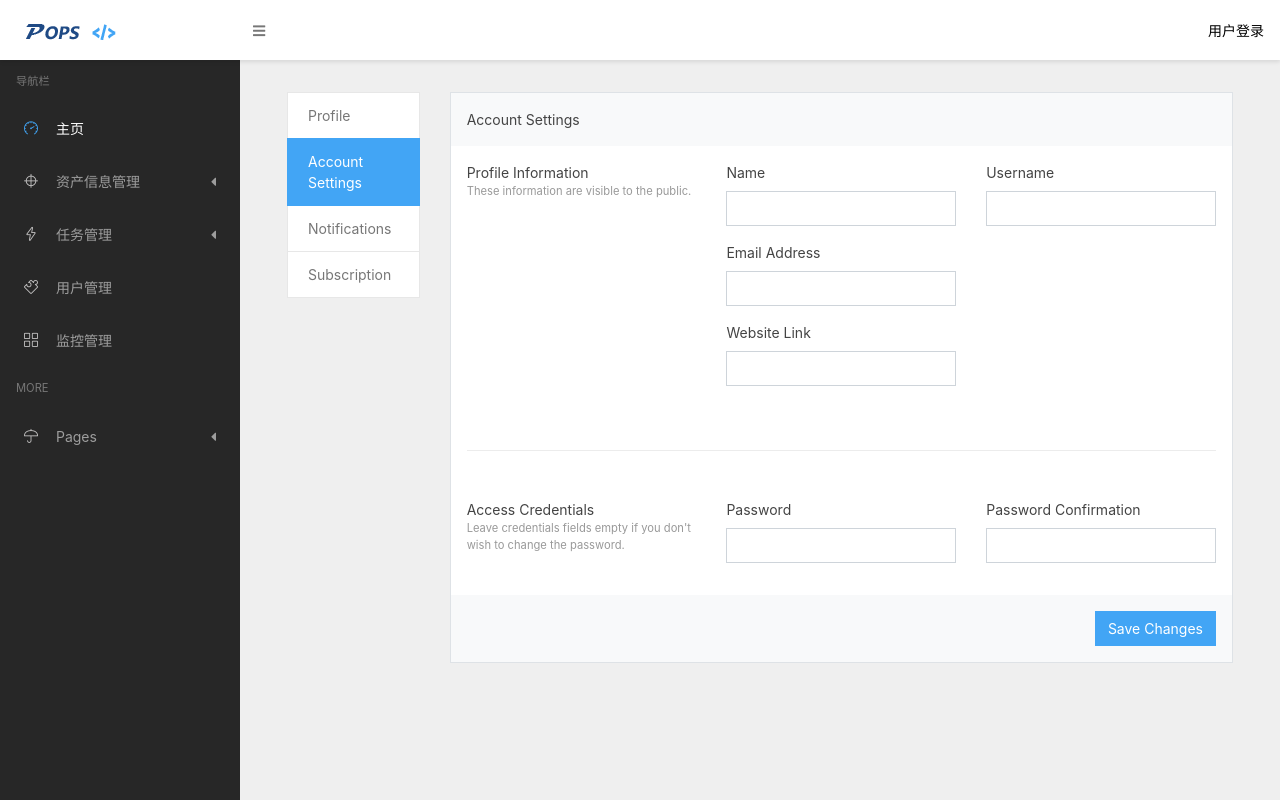
After one commit to LettyCai/OpsAuto, a Django app: page /usersettings/ in a window 1280 px wide. The commit adds this page. Run offline with Django 3.2, Linux system fonts and the light colour scheme; some libraries are stand-ins or nearby versions.

Commit message:
modefy-pages

```diff
--- a/OpsAuto/urls.py
+++ b/OpsAuto/urls.py
@@ -17,7 +17,7 @@ from django.contrib import admin
 from django.urls import path,re_path
 from hostsinfo.views import HostInfoView,AddHostView,CollectHostView,AddGroupView,GroupListView,HostDetailView
 from taskdo.views import KillTtypView, UploadView
-from users.views import IndexView,LoginView,LogoutView,UsersListView
+from users.views import IndexView,LoginView,LogoutView,UsersListView,UserSettingsView
 
 urlpatterns = [
     path('index/',  IndexView.as_view(),name="index"),
@@ -33,4 +33,5 @@ urlpatterns = [
     path('logout/', LogoutView.as_view(), name="logout"),
     re_path(r'^hostdetail(?P<host_id>.*)/$',HostDetailView.as_view(),name="hostdetail"),
     path('userlist/',UsersListView.as_view(), name="userlist"),
+    path('usersettings/',UserSettingsView.as_view(), name="usersettings"),
 ]
--- a/hostsinfo/views.py
+++ b/hostsinfo/views.py
@@ -119,7 +119,8 @@ class AddGroupView(View):
             return render(request,"500.html",{"status":"failed","error":"the group has added!"})
         else:
             group.save()
-            return render(request, "group-list.html", {"status": "success"})
+            groups = HostGroup.objects.all()
+            return render(request, "group-list.html", {"status": "success",'groups':groups})
 
 class HostDetailView(View):
     def get(self,request,host_id):
--- a/templates/500.html
+++ b/templates/500.html
@@ -5,9 +5,9 @@
     <meta name="viewport" content="width=device-width, user-scalable=no, initial-scale=1.0, maximum-scale=1.0, minimum-scale=1.0">
     <meta http-equiv="X-UA-Compatible" content="ie=edge">
     <title>Carbon - Admin Template</title>
-    <link rel="stylesheet" href="./vendor/simple-line-icons/css/simple-line-icons.css">
-    <link rel="stylesheet" href="./vendor/font-awesome/css/fontawesome-all.min.css">
-    <link rel="stylesheet" href="./css/styles.css">
+    <link rel="stylesheet" href="/static/vendor/simple-line-icons/css/simple-line-icons.css">
+    <link rel="stylesheet" href="/static/vendor/font-awesome/css/fontawesome-all.min.css">
+    <link rel="stylesheet" href="/static/css/styles.css">
 </head>
 <body>
 <div class="page-wrapper flex-row align-items-center">
--- a/templates/base.html
+++ b/templates/base.html
@@ -40,7 +40,7 @@
                         <i class="fa fa-user"></i> Profile
                     </a>
 
-                   <a href="#" class="dropdown-item">
+                   <a href="/usersettings/" class="dropdown-item">
                         <i class="fa fa-wrench"></i> Settings
                     </a>
 
@@ -72,20 +72,20 @@
 
                     <li class="nav-item nav-dropdown">
                         <a href="#" class="nav-link nav-dropdown-toggle">
-                            <i class="icon icon-graph"></i> 资产信息管理 <i class="fa fa-caret-left"></i>
+                            <i class="icon icon-target"></i> 资产信息管理 <i class="fa fa-caret-left"></i>
                         </a>
 
                         <ul class="nav-dropdown-items">
                             <li class="nav-item">
                                 <a href="/hostinfo/" class="nav-link">
-                                    <i class="icon icon-graph"></i> 主机信息
+                                    <i class="icon icon-target"></i> 主机信息
                                 </a>
                             </li>
                         </ul>
                         <ul class="nav-dropdown-items">
                             <li class="nav-item">
                                 <a href="/grouplist/" class="nav-link">
-                                    <i class="icon icon-graph"></i> 分组信息
+                                    <i class="icon icon-target"></i> 分组信息
                                 </a>
                             </li>
                         </ul>
@@ -134,7 +134,7 @@
 
                     <li class="nav-item">
                         <a href="/userlist/" class="nav-link">
-                            <i class="icon icon-grid"></i> 用户管理
+                            <i class="icon icon-puzzle"></i> 用户管理
                         </a>
                     </li>
 
--- a/templates/kill-ttyp.html
+++ b/templates/kill-ttyp.html
@@ -46,12 +46,16 @@
                                             执行成功主机:{{ success_list  }}<br>
 
                                             远程主机返回结果：<br>
+
                                             {% for key,value in stdout_success.items %}
 
                                             {{key}}:<br>
+                                            <pre>
                                             {{value}}
+                                                 </pre>
 
                                             {% endfor %}
+
 
 
                                             <br>
--- /dev/null
+++ b/templates/settings.html
@@ -0,0 +1,103 @@
+{% extends "base.html" %}
+{% block content %}
+
+<div class="container-fluid">
+                <div class="row">
+                    <div class="col-md-2">
+                        <div class="list-group">
+                            <a href="#" class="list-group-item">Profile</a>
+                            <a href="#" class="list-group-item active">Account Settings</a>
+                            <a href="#" class="list-group-item">Notifications</a>
+                            <a href="#" class="list-group-item">Subscription</a>
+                        </div>
+                    </div>
+
+                    <div class="col-md-10">
+                        <div class="card">
+                            <div class="card-header bg-light">
+                                Account Settings
+                            </div>
+
+                            <div class="card-body">
+                                <div class="row mb-5">
+                                    <div class="col-md-4 mb-4">
+                                        <div>Profile Information</div>
+                                        <div class="text-muted small">These information are visible to the public.</div>
+                                    </div>
+
+                                    <div class="col-md-8">
+                                        <div class="row">
+                                            <div class="col-md-6">
+                                                <div class="form-group">
+                                                    <label class="form-control-label">Name</label>
+                                                    <input class="form-control">
+                                                </div>
+                                            </div>
+
+                                            <div class="col-md-6">
+                                                <div class="form-group">
+                                                    <label class="form-control-label">Username</label>
+                                                    <input class="form-control">
+                                                </div>
+                                            </div>
+                                        </div>
+
+                                        <div class="row">
+                                            <div class="col-md-6">
+                                                <div class="form-group">
+                                                    <label class="form-control-label">Email Address</label>
+                                                    <input class="form-control">
+                                                </div>
+                                            </div>
+                                        </div>
+
+                                        <div class="row">
+                                            <div class="col-md-6">
+                                                <div class="form-group">
+                                                    <label class="form-control-label">Website Link</label>
+                                                    <input class="form-control">
+                                                </div>
+                                            </div>
+                                        </div>
+                                    </div>
+                                </div>
+
+                                <hr>
+
+                                <div class="row mt-5">
+                                    <div class="col-md-4 mb-4">
+                                        <div>Access Credentials</div>
+                                        <div class="text-muted small">Leave credentials fields empty if you don't wish to change the password.</div>
+                                    </div>
+
+                                    <div class="col-md-8">
+                                        <div class="row">
+                                            <div class="col-md-6">
+                                                <div class="form-group">
+                                                    <label class="form-control-label">Password</label>
+                                                    <input type="password" class="form-control">
+                                                </div>
+                                            </div>
+
+                                            <div class="col-md-6">
+                                                <div class="form-group">
+                                                    <label class="form-control-label">Password Confirmation</label>
+                                                    <input type="password" class="form-control">
+                                                </div>
+                                            </div>
+                                        </div>
+                                    </div>
+                                </div>
+                            </div>
+
+                            <div class="card-footer bg-light text-right">
+                                <button type="submit" class="btn btn-primary">Save Changes</button>
+                            </div>
+                        </div>
+                    </div>
+                </div>
+            </div>
+
+
+
+{% endblock %}
--- a/users/views.py
+++ b/users/views.py
@@ -36,3 +36,8 @@ class UsersListView(View):
         users = UserProfile.objects.all()
 
         return render(request,'users-list.html',{'users':users})
+
+class UserSettingsView(View):
+    def get(self,request):
+
+        return render(request,"settings.html")
```
Also changed, not shown: templates/users-list.html (+30 -13 lines), users/models.py (+1 -7 lines), hostsinfo/migrations/0001_initial.py, users/migrations/0002_auto_20190506_2144.py (added), 1 other file.
